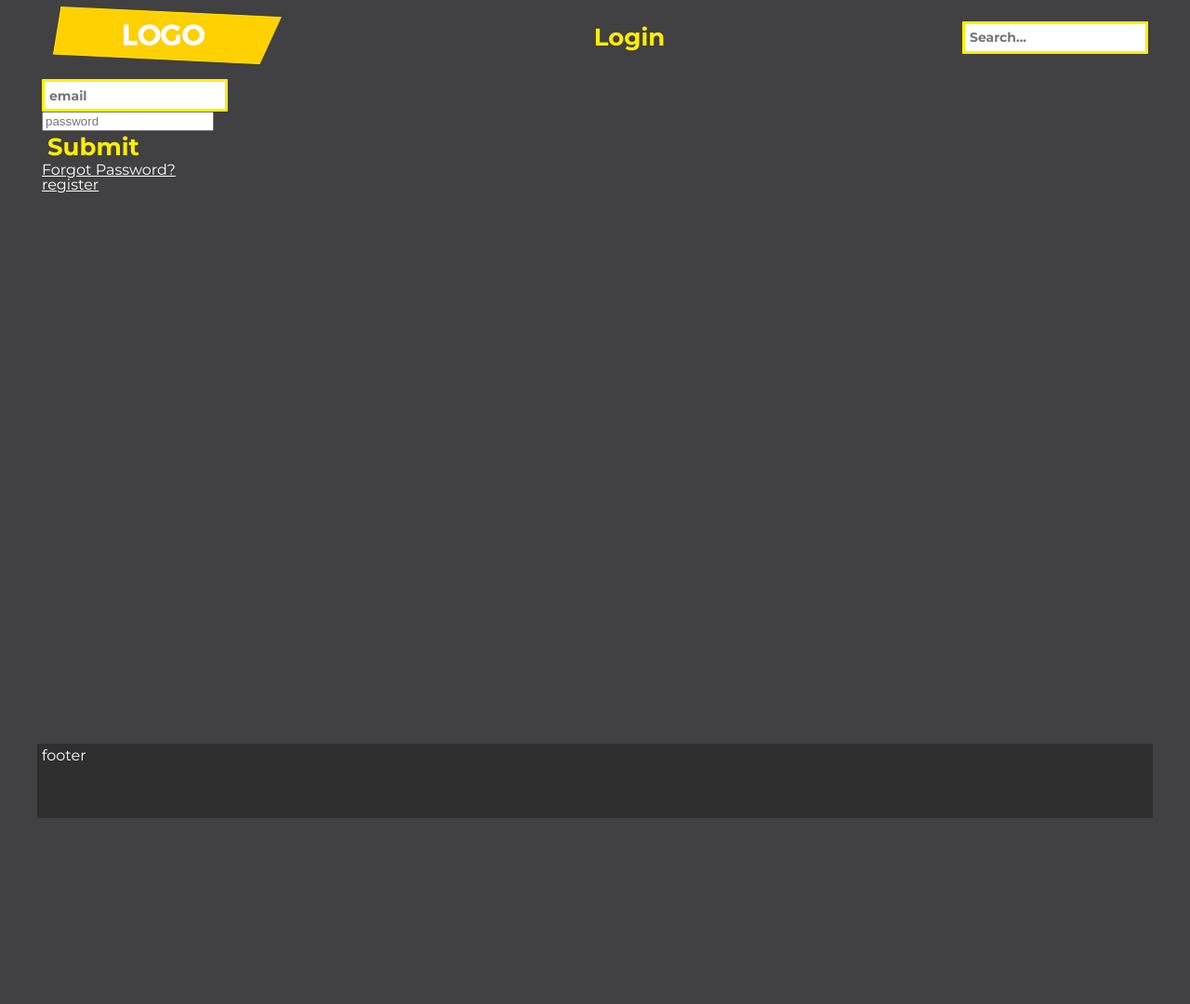
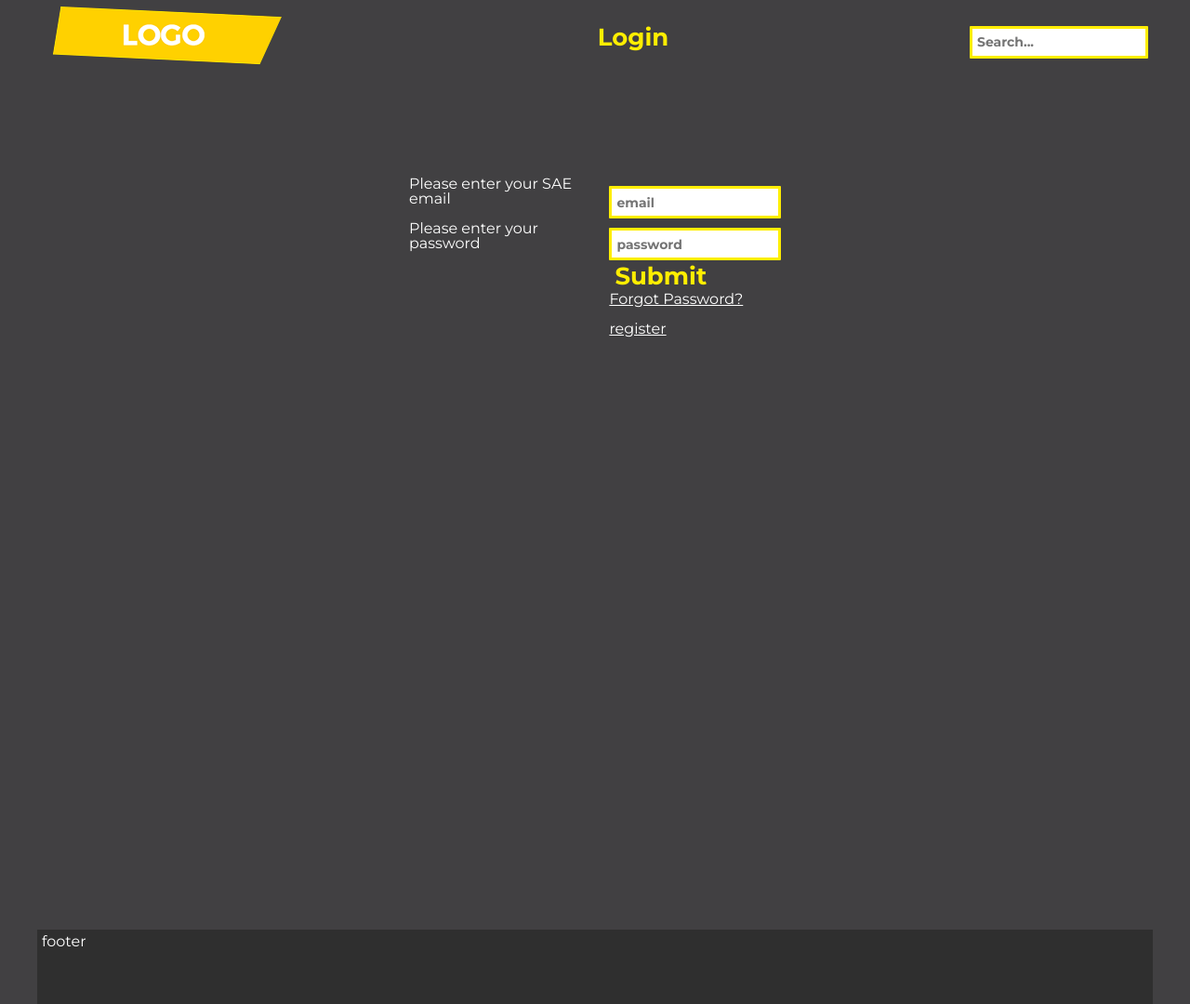
Before and after one commit to 1002915/filmCMS, a PHP site: page /filmCMS/login.php in a window 1280 px wide. Shown: the whole page at 93% size. Before the commit the page ends 880 px from the top, so only its background shows below. Run offline with PHP 8.4, Linux system fonts and the light colour scheme; some libraries are stand-ins or nearby versions.

Commit message:
update to home page and login

```diff
--- a/checklogin.php
+++ b/checklogin.php
@@ -25,8 +25,9 @@ if (password_verify($password, $databasekey)) {
     header('Location: index.php');
 
 } else {
-
-    echo 'Invalid password for ' . $email . ' Please try again. <a href="login.php">BACK</a>';
+	$_SESSION['errors'] = array("Your username or password was incorrect.");
+	header('Location: login.php');
+    //echo 'Invalid password for ' . $email . ' Please try again. <a href="login.php">BACK</a>';
 
 }
 
--- a/css/matt_styles.css
+++ b/css/matt_styles.css
@@ -0,0 +1,65 @@
+.search_bar, input[type=password] {
+   	width: 200px;
+	height: 35px;
+	background-color: rgba(255, 255, 255, 1);
+    border: 3px solid rgba(255, 238, 0, 1);
+    color: #2f2f2f;
+    font-size: 14px;
+    -webkit-border-radius: 1px;
+    font-family: 'Montserrat', sans-serif;
+    font-weight: 700;
+    box-sizing: border-box;
+    padding: 5px;
+    margin-top: 10px;
+}
+
+.login_box {
+    margin: 0 auto;
+    width: 400px;
+    display:flex;
+    justify-content: center;
+    padding: 5px;
+    height: 800px;
+
+}
+
+.login_error {
+    color: red;
+    text-align: center;
+        margin-top: 100px;
+}
+
+.registerForm, input[type=text] {
+    width: 100%;
+    height: 35px;
+    background-color: rgba(255, 255, 255, 1);
+    border: 3px solid rgba(255, 238, 0, 1);
+    color: #2f2f2f;
+    font-size: 14px;
+    -webkit-border-radius: 1px;
+    font-family: 'Montserrat', sans-serif;
+    font-weight: 700;
+    box-sizing: border-box;
+    padding: 5px;
+    margin: 10px 0px 0px 0px;
+}
+
+.registerForm, input[type=password] {
+    width: 100%;
+}
+
+#campus_id {
+    margin: 10px;
+}
+
+.campus_id select {
+
+   width: 268px;
+   padding: 5px;
+   font-size: 16px;
+   line-height: 1;
+   border: 0;
+   border-radius: 0;
+   height: 34px;
+   -webkit-appearance: none;
+   }
--- a/header.php
+++ b/header.php
@@ -1,7 +1,9 @@
+<?php session_start();?>
 <!DOCTYPE html>
+
 <head>
 	<title>Film CMS</title>
-
+	<meta name="viewport" content="width=device-width" />
 	<link rel="stylesheet" type="text/css" href="css/reset.css">
 	<link rel="stylesheet" href="css/styles.css">
 	<link rel="stylesheet" type="text/css" href="css/styles.css">
@@ -9,11 +11,8 @@
 	<link rel="stylesheet" type="text/css" href="css/tatiana_styles.css">
 	<link rel="stylesheet" type="text/css" href="css/alex_styles.css">
 	<link rel="stylesheet" type="text/css" href="css/anna_styles.css">
-
 	<link href='https://fonts.googleapis.com/css?family=Montserrat:400,700' rel='stylesheet' type='text/css'>
-
 	<script src="https://ajax.googleapis.com/ajax/libs/jquery/1.11.1/jquery.min.js"></script>
-
 	<script>
 	$(document).ready(function(){
 		$('#search').keyup(function(){
@@ -31,19 +30,25 @@
 		});
 	});
 	</script>
-
-
-	<meta name="viewport" content="width=device-width" />
 </head>
 
 <div class="site_container">
 	<div class="header_navigation">
-		<a href="index.php"><img src="img/logo.png" class="logo" alt="logo"></a>
-
+		<a href="index.php">
+			<img src="img/logo.png" class="logo" alt="logo">
+		</a>
+		<?php if (!isset($_SESSION['email'])) { ?>
 		<form id="login_button" action="login.php">
 			<input type="submit" Value="Login">
 		</form>
+		<?php } else echo''; ?>
+		<?php if (isset($_SESSION['email'])) { ?>
+		<form id="login_button" action="logout.php">
+			<input type="submit" Value="logout">
+		</form>
+		<?php } else echo''; ?>
 		<div id='search_bar'>
 			<input type='text' name='search' placeholder='Search...' id='search'>
 		</div>
 	</div>
+<div class="site_content">
--- a/index.php
+++ b/index.php
@@ -1,6 +1,5 @@
 <?php include('header.php'); ?>
 
-<div class="site_content">
 	<div class="content_left">
 		<div class="film_large">
 			<img src="img/placeholder.jpg">
--- a/login.php
+++ b/login.php
@@ -1,12 +1,25 @@
-<?php include('header.php'); ?>
+<?php include('header.php');?>
 
-<div class="site_content">
-<div class="loginbox">
+<div class="login_error">
+
+	<?php if (isset($_SESSION['errors'])) {
+	 	$error = $_SESSION['errors'];
+
+		print_r($error[0]);
+
+		} else echo '';
+
+	?>
+
+</div>
+
+<div class="login_box">Please enter your SAE email <BR> <BR> Please enter your password
 	<form name="loginForm" id="login" method="post" action="checklogin.php">
   		<input type="text" data-validation="email" name='email' id='email' placeholder="email" maxlength="50" /><br/>
   		<input type='password' data-validation="alphanumeric" name='password_hash' id='password_hash' maxlength="50" placeholder="password"/><br/>
   		<input type='submit' name='Submit' value='Submit' /><BR>
-  <a href='resetpassword.php'>Forgot Password?</a><BR>
+
+  		<a href='resetpassword.php'>Forgot Password?</a><BR><BR>
   		<a href='register.php'>register</a>
 	</form>
 </div>
--- /dev/null
+++ b/logout.php
@@ -0,0 +1,5 @@
+<?php
+session_start();
+session_destroy();
+header('Location: login.php');
+?>
```
Also changed, not shown: register.php (+10 -6 lines). Lines whose indentation alone changed are shown as unchanged.
